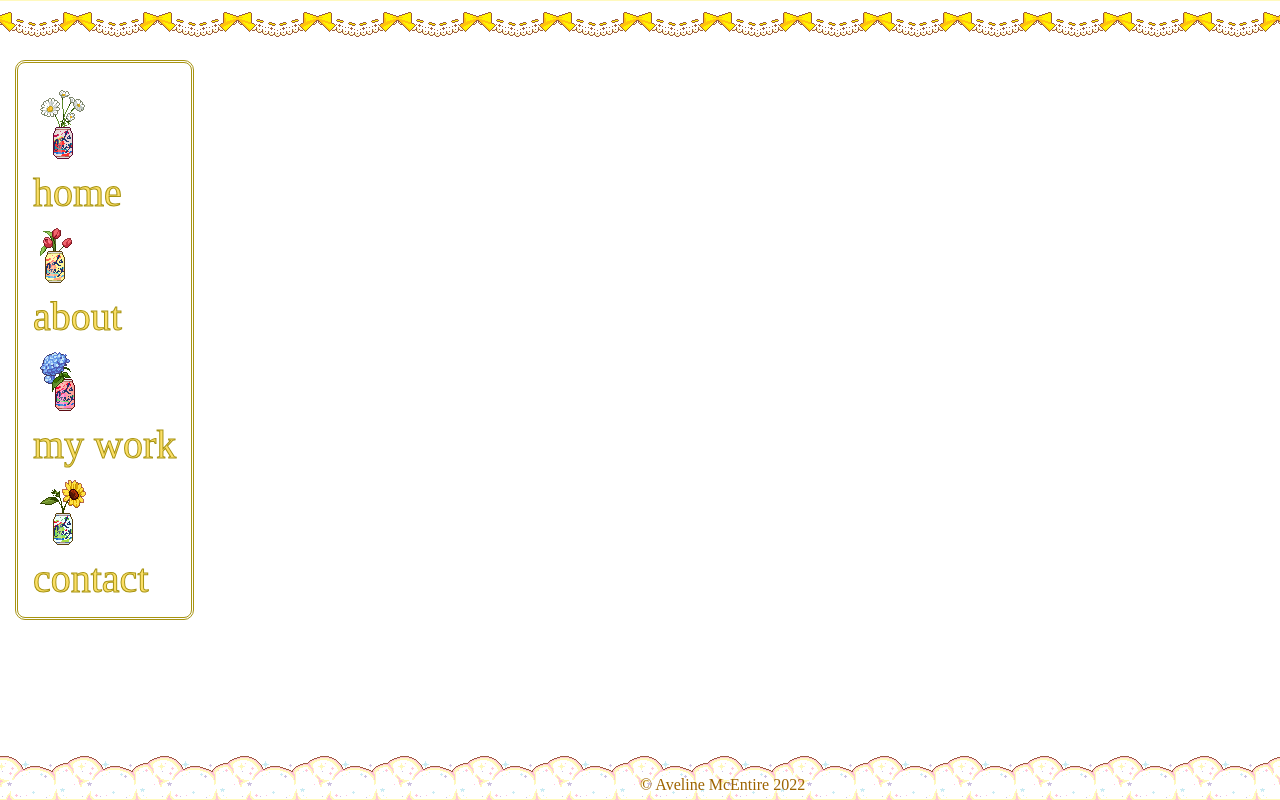
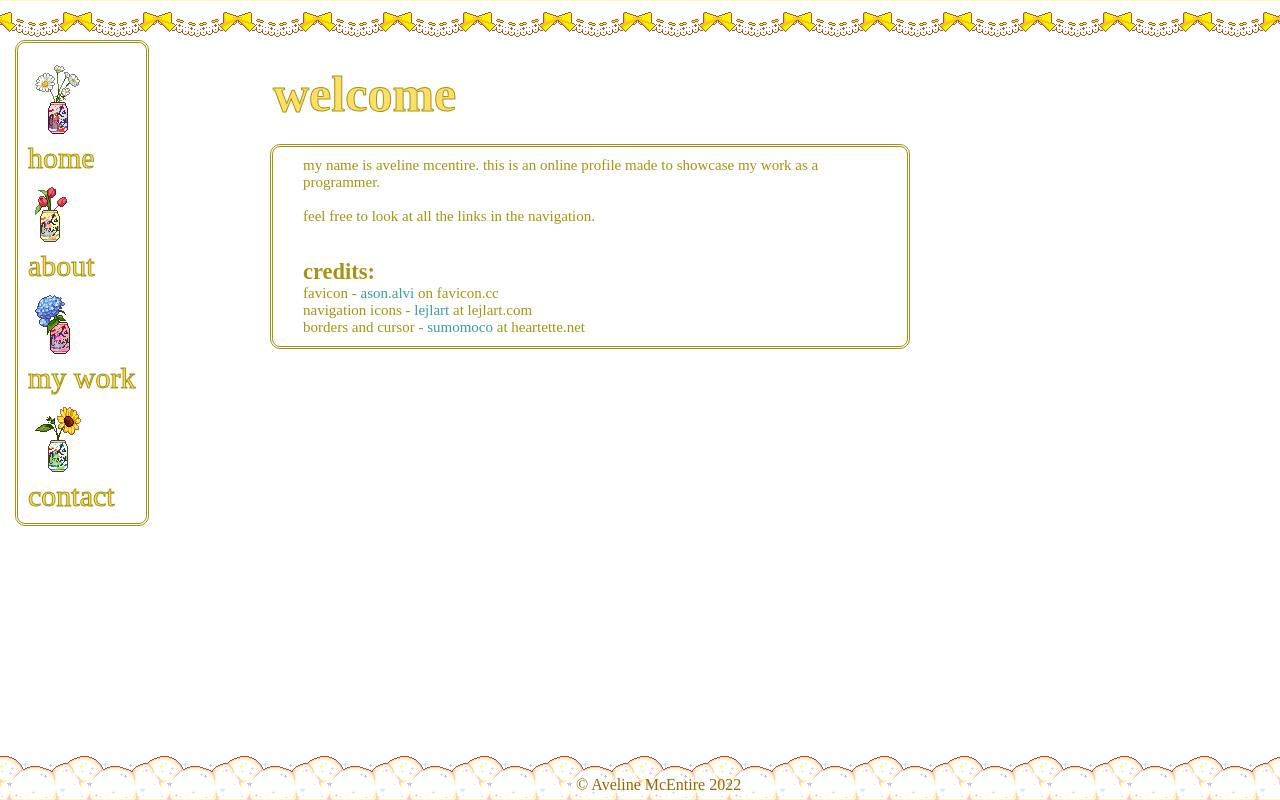
Before and after one commit to enileva/enileva, a plain HTML site: page index.html in a window 1280 px wide. Drawn offline with Linux system fonts and the light colour scheme; a web font is replaced by a local one.

Commit message:
Add files via upload
Final commit

```diff
--- a/index.html
+++ b/index.html
@@ -23,9 +23,18 @@
   <body>
     <div class="flex-container">
     <header>
-      header
+      welcome
     </header>
     <main>
+      <p>my name is aveline mcentire. this is an online profile made to showcase my work as a programmer.</p>
+      <br>
+      <p>feel free to look at all the links in the navigation.</p>
+      <br>
+      <br>
+      <h2>credits:</h2>
+      <p>favicon - <a href="https://www.favicon.cc/?action=icon_list&user_id=654713">ason.alvi</a> on favicon.cc</p>
+      <p>navigation icons - <a href="https://www.lejlart.com/apple.html">lejlart</a> at lejlart.com</p>
+      <p>borders and cursor - <a href="http://whimsical.heartette.net/">sumomoco</a> at heartette.net</p>
     </main>
     <br>
     <aside>
--- a/style.css
+++ b/style.css
@@ -29,7 +29,7 @@ body {
 nav {
   z-index: 3;
   position: absolute;
-  top: 60px;
+  top: 40px;
   left: 15px;
 }
 
@@ -41,7 +41,7 @@ nav ul {
   display: inline-block;
   list-style: none;
   background-color: white;
-  padding: 15px;
+  padding: 10px;
 }
 
 nav ul img {
@@ -58,7 +58,7 @@ nav a {
   display: inline;
   color: rgb(251, 223, 103);
   text-decoration: none;
-  font-size: 40px;
+  font-size: 30px;
   -webkit-text-stroke-width: 1px;
   -webkit-text-stroke-color: rgb(167, 147, 17);
 }
@@ -75,18 +75,19 @@ nav img:hover {
 }
 
 
-.flex-container {
-  display: flex;
-  justify-content: flex-end;
-  align-items: flex-start;
+main h1 {
+  font-size: 30px;
 }
 
 header {
-  margin-top: 70px;
+  margin-top: 60px;
   margin-left: 250px;
   font-family: FantasticBoogaloo;
   font-size: 50px;
-  color: white;
+  font-weight: bold;
+  color: rgb(251, 223, 103);
+  -webkit-text-stroke-width: 1px;
+  -webkit-text-stroke-color: rgb(167, 147, 17);
   padding: 20px;
   padding-top: 5px;
   padding-bottom: 5px;
@@ -94,17 +95,39 @@ header {
 }
 
 main {
+  margin-top: 16px;
+  font-family: FantasticBoogaloo;
+  margin-left: 270px;
+  font-size: 15px;
+  color: rgb(107, 139, 56);
   width: 50%;
+  background: white;
+  padding: 10px 30px;
+  border: double rgb(167, 147, 17);
+  border-radius: 10px;
+  color: rgb(167, 147, 17);
+}
+main p a {
+  text-decoration: none;
+  color: rgb(62, 156, 163);
+  transition-duration: 0.4s;
+}
+
+main p a:hover {
+  color: rgb(86, 200, 157);
 }
 
 aside {
-  width: 25%;
+  margin-top: 200px;
+  margin-left: 200px;
+  color: white;
+
 }
 
 footer {
   position: absolute;
   bottom: 6px;
-  left: 50%;
+  left: 45%;
   z-index: 2;
 }
 
```
Also changed, not shown: about.html (+15 -3 lines), contact.html (+6 -1 lines), my_work.html (+43 -0 lines).
